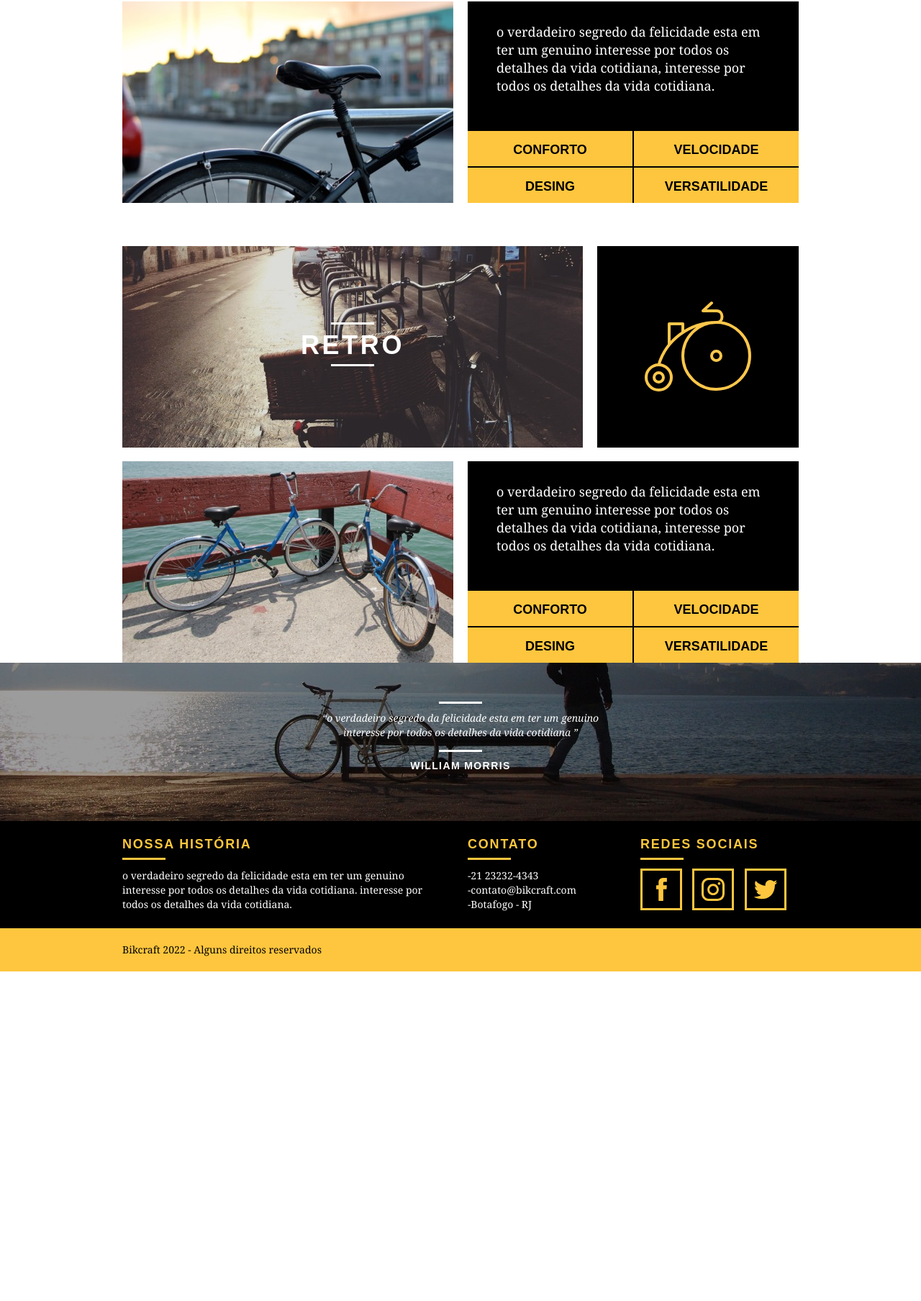
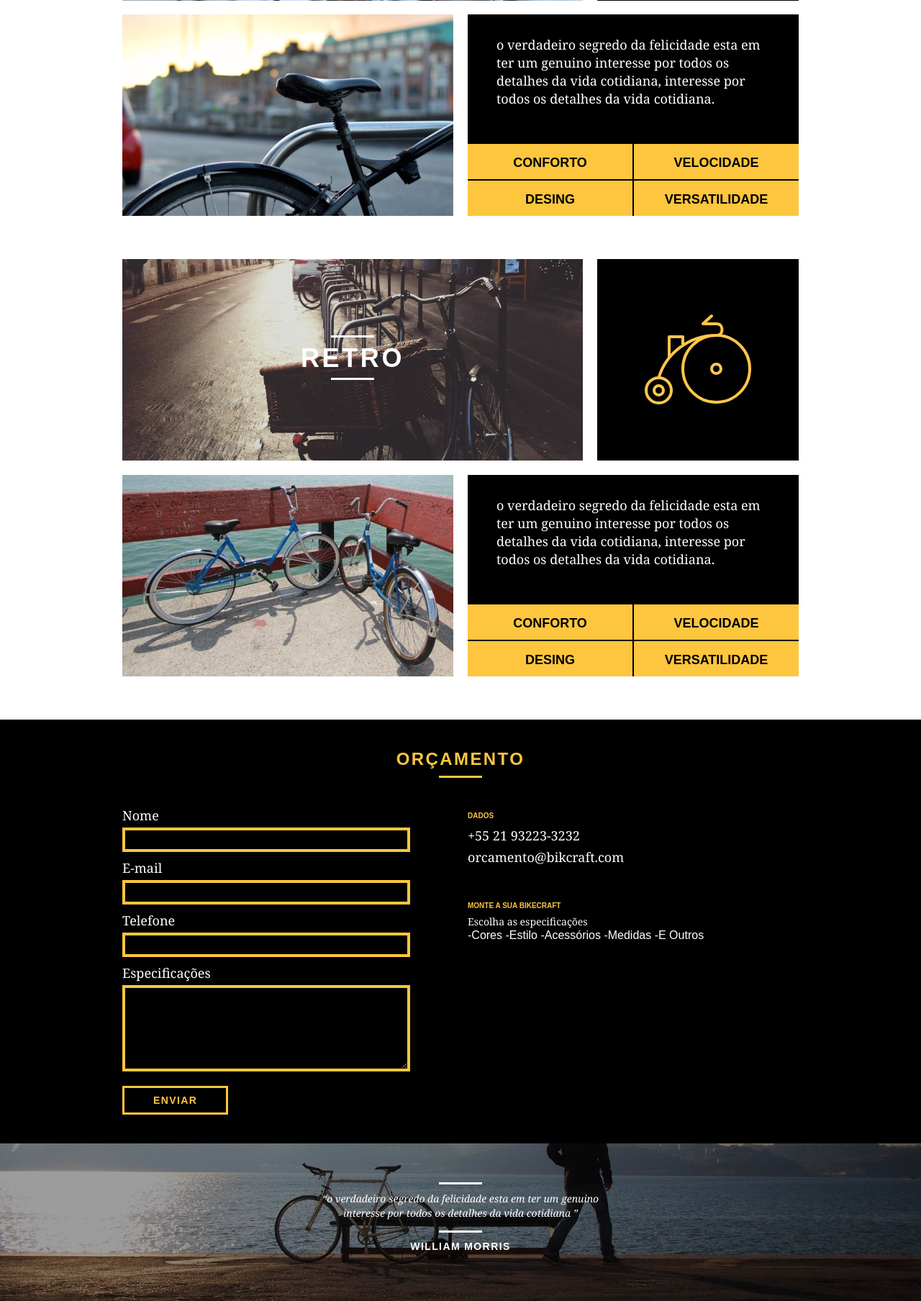
Before and after one commit to MurilloMelgaco/bikcraft, a PHP site: page /produtos.html in a window 1280 px wide. Shown: the part 1249-3057 px from the top of the page at 72% size. Before the commit the page ends 2599 px from the top, so only its background shows below. Run offline with PHP 8.4, Linux system fonts and the light colour scheme.

Commit message:
formulario

```diff
--- a/css/produtos.css
+++ b/css/produtos.css
@@ -69,3 +69,99 @@
 .produto_info ul li:nth-child(even) {
 	margin-left: 2px;
 }
+
+
+/*Orçamento*/
+
+.orcamento {
+	background: #000;
+	width: 100%;
+	margin-top: 60px;
+	padding: 40px 0;
+}
+
+.orcamento h2 {
+	color: #fec63e;
+}
+
+.orcamento h2:after{
+	background: #fec63e;
+}
+
+.form {
+	padding-right: 60px;
+}
+
+.form label {
+	display: block;
+	color: #fff;
+	font-family: Georgia, 'Times New Roman', serif;
+	font-size: 18px;
+	line-height: 25px;
+	margin-bottom: 4px;
+}
+
+.form input {
+	display: block;
+	width: 100%;
+	border: 4px solid #fec63e;
+	background: none;
+	color: #fff;
+	padding: 5px 10px;
+	margin-bottom: 10px;
+	outline: none;
+	font-size: 14px;
+	font-family: Georgia, 'Times New Roman', serif;
+}
+
+.form textarea {
+	display: block;
+	width: 100%;
+	height: 120px;
+	border: 4px solid #fec63e;
+	background: none;
+	color: #fff;
+	padding: 5px 10px;
+	margin-bottom: 20px;
+	outline: none;
+	font-size: 14px;
+	font-family: Georgia, 'Times New Roman', serif;
+}
+
+.form button {
+	padding: 7px 40px;
+	background: none;
+}
+
+.orcamento_dados{
+	color: #fff;
+}
+
+.orcamento_dados h3 {
+	font-size: 10px;
+	line-height: 25px;
+	text-transform: uppercase;
+	color: #fec63e;
+	font-weight: bold;
+}
+
+.orcamento_dados span {
+	display: block;
+	font-size: 18px;
+	line-height: 30px;
+	font-family: Georgia, 'Times New Roman', serif;
+}
+
+.dados_email {
+	margin-bottom: 40px;
+}
+
+.orcamento_dados ul li {
+	font-family: Georgia, 'Times New Roman', serif;
+	font-size: 14px;
+	padding: 10px 15;
+}
+
+.orcamento_dados ul li:nth-child(odd) {
+	background: #1d1d1d;
+}
--- a/produtos.html
+++ b/produtos.html
@@ -9,7 +9,7 @@
 		<link rel="stylesheet" href="css/style.css">
 		<link rel="stylesheet" href="css/produtos.css">
 	</head>
-	<body>
+	<>
 
 		<header class="header">
 			<div class="container">
@@ -94,6 +94,37 @@
 			</div>
 		</section>
 
+		<section class="orcamento">
+			<div class="container">
+				<h2 class="subtitulo">Orçamento</h2>
+				<form id="form_orcamento" class="form grid-8">
+					<label for="nome">Nome</label>
+					<input type="text" id="nome">
+					<label for="email">E-mail</label>
+					<input type="text" id="email">
+					<label for="telefone">Telefone</label>
+					<input type="text" id="telefone">
+					<label for="espec">Especificações</label>
+					<textarea id="espec"></textarea>
+					<button type="submit" class="btn">Enviar</button>
+				</form>
+				<div class="orcamento_dados grid-8">
+					<h3>Dados</h3>
+					<span>+55 21 93223-3232</span>
+					<span class="dados_email">orcamento@bikcraft.com</span>
+					<h3>Monte a sua Bikecraft</h3>
+					<p>Escolha as especificações</p>
+					<ul>
+						<l1>-Cores</l1>
+						<l1>-Estilo</l1>
+						<l1>-Acessórios</l1>
+						<l1>-Medidas</l1>
+						<l1>-E Outros</l1>
+					</ul>
+				</div>
+			</div>
+		</section>
+
 
 		<section class="quebra">
 			<blockquote class="quote-externo container">
```
